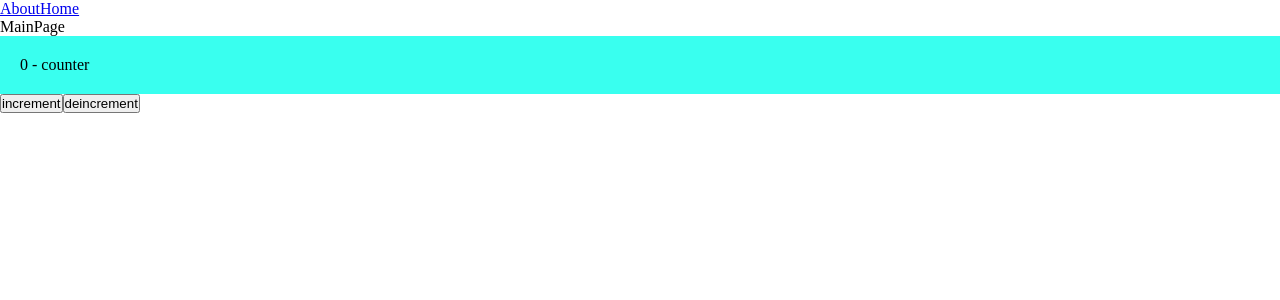
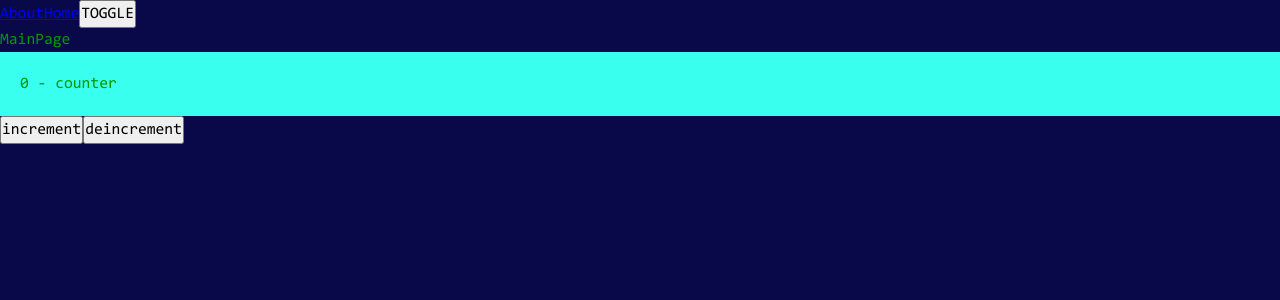
Before and after one commit to makdonalde/frontend-extended, a React app: page / in a window 1280 px wide. Shown: the top 300 px of the page. Built offline with nearby package versions, Linux system fonts and the light colour scheme.

Commit message:
add themes

```diff
--- a/src/App.tsx
+++ b/src/App.tsx
@@ -1,15 +1,18 @@
-import React, { Suspense } from "react";
+import { Suspense, useContext, useState } from "react";
 import { Link } from "react-router-dom";
 import { Route, Routes } from "react-router-dom";
-import "./index.scss";
+import "./styles/index.scss";
 import { AboutPageLazy } from "./pages/AboutPage/AboutPage.lazy";
 import { MainPageLazy } from "./pages/MainPage/MainPage.lazy";
+import { useTheme } from "./theme/useTheme";
+
 export const App = () => {
+  const { theme, toggleTheme } = useTheme();
   return (
-    <div>
+    <div className={`app ${theme}`}>
       <Link to={"about"}>About</Link>
       <Link to={""}>Home</Link>
-
+      <button onClick={toggleTheme}>TOGGLE</button>
       <Suspense fallback={<div>Loading...</div>}>
         <Routes>
           <Route path={"/about"} element={<AboutPageLazy />} />
--- a/src/index.scss
+++ /dev/null
@@ -1,5 +0,0 @@
-* {
-  margin: 0;
-  padding: 0;
-  box-sizing: border-box;
-}
--- a/src/index.tsx
+++ b/src/index.tsx
@@ -1,9 +1,12 @@
 import { render } from "react-dom";
 import { BrowserRouter } from "react-router-dom";
 import { App } from "./App";
+import ThemeProvider from "./theme/themeProvider";
 render(
   <BrowserRouter>
-    <App />
+    <ThemeProvider>
+      <App />
+    </ThemeProvider>
   </BrowserRouter>,
   document.getElementById("root")
 );
--- /dev/null
+++ b/src/styles/fonts.scss
@@ -0,0 +1,4 @@
+@font-face {
+  font-family: "Consolas";
+  src: url("../assets/fonts/CONSOLAS.TTF") format("truetype");
+}
--- /dev/null
+++ b/src/styles/reset.scss
@@ -0,0 +1,14 @@
+* {
+    margin: 0;
+    padding: 0;
+    box-sizing: border-box;
+}
+
+input,
+button,
+textarea,
+select {
+    margin: 0;
+
+    font: inherit;
+}
--- /dev/null
+++ b/src/styles/themes/dark.scss
@@ -0,0 +1,6 @@
+.app.dark {
+    --bg-color: #090949;
+
+    --primary-color: #049604;
+    --secondary-color: #04ff04;
+}
--- /dev/null
+++ b/src/styles/themes/light.scss
@@ -0,0 +1,6 @@
+.app.light {
+  --bg-color: #e8e8ea;
+
+  --primary-color: #041c65;
+  --secondary-color: #0449e0;
+}
--- /dev/null
+++ b/src/styles/variables/global.scss
@@ -0,0 +1,13 @@
+@import "../fonts";
+
+:root {
+  --font-family-main: "Consolas", "Times New Roman", Serif;
+
+  --font-size-m: 16px;
+  --font-line-m: 24px;
+  --font-m: var(--font-size-m) / var(--font-line-m) var(--font-family-main);
+
+  --font-size-l: 24px;
+  --font-line-l: 32px;
+  --font-l: var(--font-size-l) / var(--font-line-l) var(--font-family-main);
+}
--- /dev/null
+++ b/src/theme/themeContext.ts
@@ -0,0 +1,13 @@
+import { createContext } from "react";
+
+export const enum Theme {
+  LIGHT = "light",
+  DARK = "dark",
+}
+export interface ThemeContextProps {
+  theme?: Theme;
+  setTheme?: (theme: Theme) => void;
+}
+export const ThemeContext = createContext<ThemeContextProps>({});
+
+export const THEME = "theme";
--- /dev/null
+++ b/src/theme/themeProvider.tsx
@@ -0,0 +1,17 @@
+import { FC, useMemo, useState } from "react";
+import { THEME, Theme, ThemeContext } from "./themeContext";
+const defaultTheme = (localStorage.getItem(THEME) as Theme) || Theme.DARK;
+const ThemeProvider: FC = ({ children }) => {
+  const [theme, setTheme] = useState<Theme>(defaultTheme);
+  const defaultProps = useMemo(
+    () => ({ theme: theme, setTheme: setTheme }),
+    [theme]
+  );
+  return (
+    <ThemeContext.Provider value={defaultProps}>
+      {children}
+    </ThemeContext.Provider>
+  );
+};
+
+export default ThemeProvider;
--- /dev/null
+++ b/src/theme/useTheme.ts
@@ -0,0 +1,18 @@
+import { useContext } from "react";
+import { THEME, Theme, ThemeContext } from "./themeContext";
+
+interface useThemeResult {
+  toggleTheme: () => void;
+  theme: Theme;
+}
+
+export const useTheme = (): useThemeResult => {
+  const { theme, setTheme } = useContext(ThemeContext);
+
+  const toggleTheme = () => {
+    const newTheme = theme === Theme.DARK ? Theme.LIGHT : Theme.DARK;
+    setTheme(newTheme);
+    localStorage.setItem(THEME, newTheme);
+  };
+  return { theme, toggleTheme };
+};
```
Also changed, not shown: src/assets/fonts/CONSOLAS.TTF (added).
